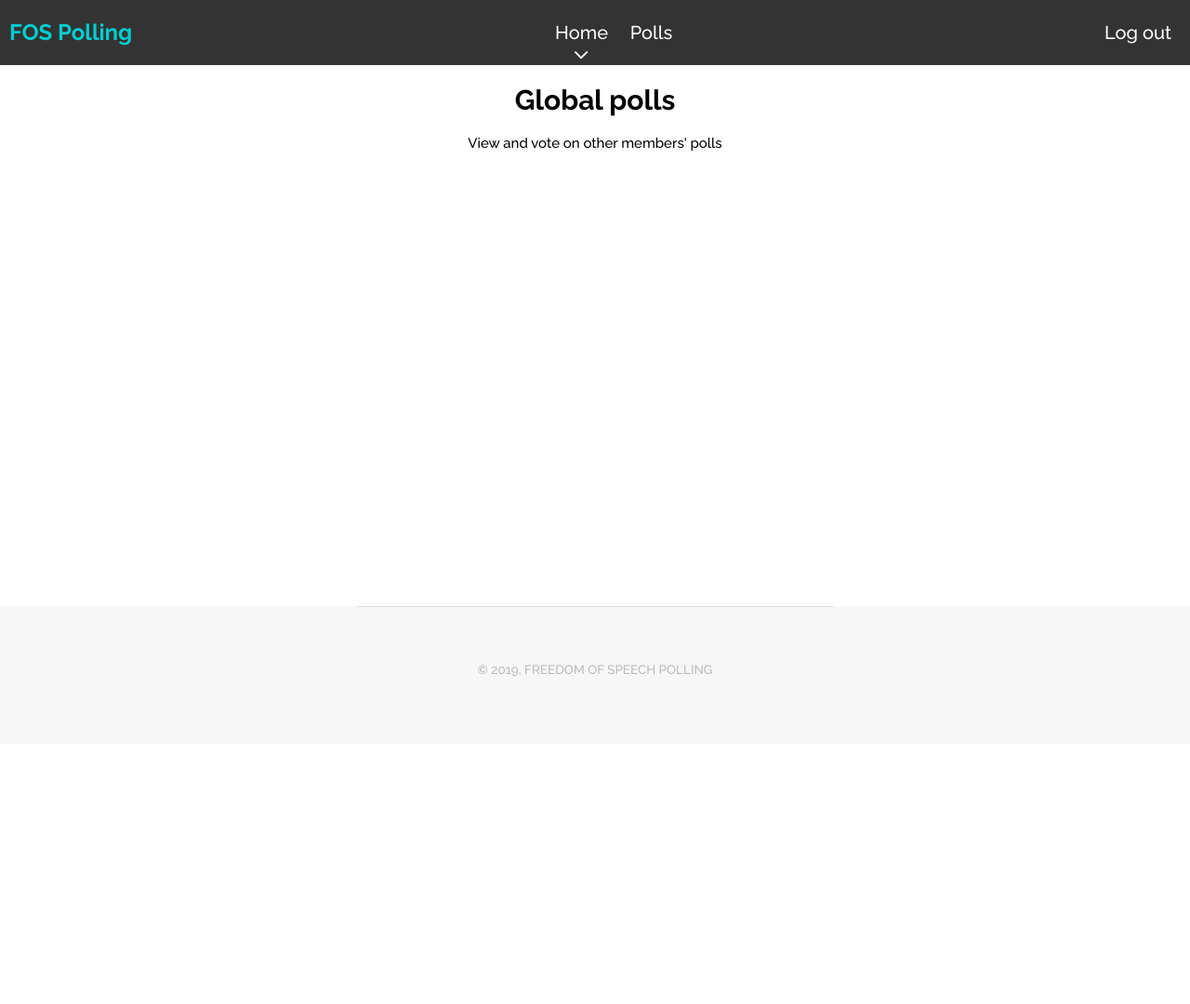
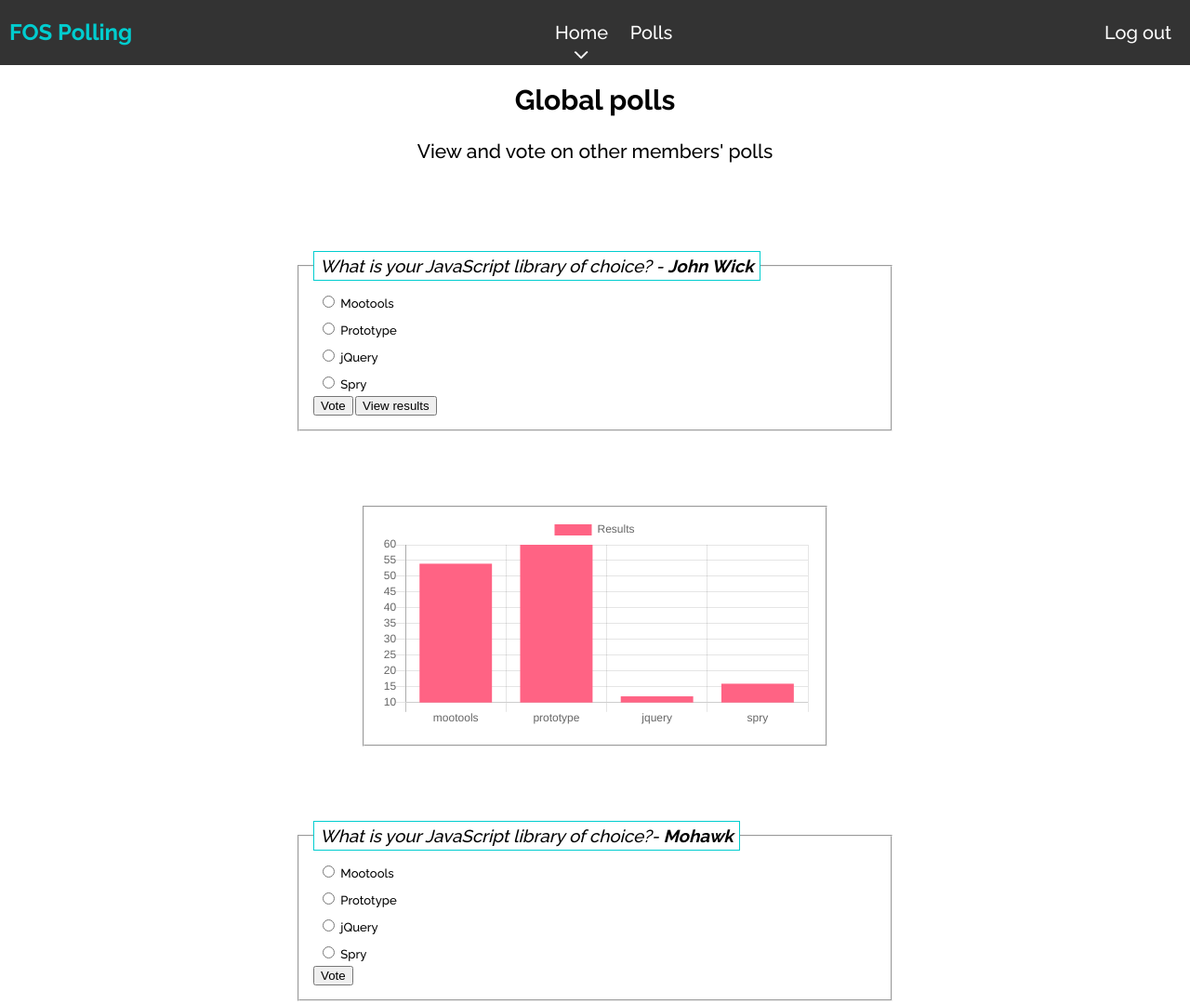
Before and after one commit to ccorpuz/FOSPoll, a website: page public/polls.html in a window 1280 px wide. Shown: the top 1080 px of the page at 93% size. Before the commit the page ends 800 px from the top, so only its background shows below. Drawn offline with nearby package versions, Linux system fonts and the light colour scheme.

Commit message:
added poll design

```diff
--- a/public/css/home.css
+++ b/public/css/home.css
@@ -337,6 +337,37 @@ a.poll-btn:focus {
   }
 }
 
+.polls-container {
+  font-size: 62.5%;
+  font-family: 'Raleway', sans-serif;
+  box-sizing: border-box;
+}
+
+label {
+  display: block;
+  padding: 5px;
+  font-size: 1.4em;
+  color: black;
+}
+
+fieldset.poll-bound {
+  margin: 80px auto;
+  width: 80vmin;
+  padding: 8px 15px 15px 15px;
+  display: block;
+  text-align: left;
+  /* IE 7 Requires This */
+}
+
+legend#poll-legend {
+  padding: 4px 6px 4px 6px;
+  border: 1px solid;
+  border-color: #00cdcf;
+  font-size: 2.0em;
+  color: black;
+  font-style: italic;
+}
+
 /* Footer */
 #footer {
   background-color: #f7f7f7;
--- a/public/css/polls.css
+++ b/public/css/polls.css
@@ -45,10 +45,11 @@ nav h1 {
   font-size: 3vh;
 }
 
-nav ul{
+nav ul {
   margin: 0;
   padding: 0;
 }
+
 nav ul li {
   /* This allow us to arrange list items in a row, without using float */
   display: inline-block;
@@ -57,7 +58,7 @@ nav ul li {
 }
 
 /* Create a style for the first level items */
-nav > ul > li > a {
+nav>ul>li>a {
   color: white;
   display: block;
   line-height: 2.5em;
@@ -65,15 +66,15 @@ nav > ul > li > a {
   text-decoration: none;
 }
 
-nav li > ul {
+nav li>ul {
   display: none;
 }
 
-nav li > ul li{
+nav li>ul li {
   display: block;
 }
 
-nav li > ul li a {
+nav li>ul li a {
   color: white;
   display: block;
   line-height: 2em;
@@ -85,14 +86,15 @@ nav li > ul li a {
 nav li:hover {
   background-color: #666;
 }
+
 /* display the submenu on mouse over main menu item*/
-nav li:hover > ul{
-    position:absolute;
-    display : block;
+nav li:hover>ul {
+  position: absolute;
+  display: block;
   background-color: #666;
 }
 
-nav li:hover > ul > li:hover{
+nav li:hover>ul>li:hover {
   background-color: #00cdcf;
 }
 
@@ -105,11 +107,11 @@ nav #logout a:hover {
   background-color: red;
 }
 
-nav > ul > li > a:hover {
-  background-color:#00cdcf;
+nav>ul>li>a:hover {
+  background-color: #00cdcf;
 }
 
-nav ul > li.dd{
+nav ul>li.dd {
   background-image: url("../img/white-down-arrow.png");
   background-size: 2.5vh;
   background-position: bottom;
@@ -126,6 +128,44 @@ flex: 1 0 auto;
 
 .page-title {
   text-align: center;
+}
+
+.polls-container {
+  font-size: 62.5%;
+  font-family: 'Raleway', sans-serif;
+  box-sizing: border-box;
+}
+
+
+label {
+  display: block;
+  padding: 5px;
+  font-size: 1.4em;
+  color: black;
+}
+
+fieldset.poll-bound {
+  margin: 80px auto;
+  width: 80vmin;
+  padding: 8px 15px 15px 15px;
+  display: block;
+  /* IE 7 Requires This */
+}
+
+fieldset.results-poll1 {
+  box-sizing: border-box;
+  width: 39vw;
+  position: relative;
+}
+
+
+legend#poll-legend {
+  padding: 4px 6px 4px 6px;
+  border: 1px solid;
+  border-color: #00cdcf;
+  font-size: 2.0em;
+  color: black;
+  font-style: italic;
 }
 
 /* Footer */
--- a/public/polls.html
+++ b/public/polls.html
@@ -32,6 +32,60 @@
       <h1>Global polls</h1>
       <label>View and vote on other members' polls<label>
     </div>
+    <div class="polls-container">
+      <fieldset id="poll1" class="poll-bound">
+        <legend id="poll-legend">What is your JavaScript library of choice? - <strong>John Wick</strong></legend>
+        <form action="" id="form1" name="form1" method="POST">
+          <label>
+            <input type="radio" name="Poll" value="mootools" id="Poll_0" />
+            Mootools
+          </label>
+          <label>
+            <input type="radio" name="Poll" value="prototype" id="Poll_1" />
+            Prototype
+          </label>
+          <label>
+            <input type="radio" name="Poll" value="jquery" id="Poll_2" />
+            jQuery
+          </label>
+          <label>
+            <input type="radio" name="Poll" value="spry" id="Poll_3" />
+            Spry
+          </label>
+          <input type="submit" name="submit" id="submit" value="Vote" />
+          <button type="button" name="button" onclick="document.getElementById('view-results').style.display='block'">View results</button>
+          <input type="hidden" name="id" value="form1" />
+          <input type="hidden" name="MM_insert" value="form1" />
+        </form>
+      </fieldset>
+      <fieldset id="view-results" class="results-poll1 poll-bound">
+        <canvas id="myChart" aria-label="Shows poll results" role="img">
+          <p>Poll results chart<p>
+        </canvas>
+      </fieldset>
+      <fieldset class="poll-bound">
+        <legend id="poll-legend">What is your JavaScript library of choice?- <strong>Mohawk</strong></legend>
+        <form action="" id="form2" name="form2" method="POST">
+          <label>
+            <input type="radio" name="Poll" value="mootools" id="Poll_0" />
+            Mootools
+          </label>
+          <label>
+            <input type="radio" name="Poll" value="prototype" id="Poll_1" />
+            Prototype
+          </label>
+          <label>
+            <input type="radio" name="Poll" value="jquery" id="Poll_2" />
+            jQuery
+          </label>
+          <label>
+            <input type="radio" name="Poll" value="spry" id="Poll_3" />
+            Spry
+          </label>
+          <input type="submit" name="submit" id="submit" value="Vote" />
+        </form>
+      </fieldset>
+    </div>
   </div>
   <!-- Footer -->
   <footer id="footer">
@@ -44,6 +98,48 @@
       window.location = "home.html";
     };
   </script>
+  <script src="https://code.jquery.com/jquery-3.3.1.min.js" integrity="sha256-FgpCb/KJQlLNfOu91ta32o/NMZxltwRo8QtmkMRdAu8=" crossorigin="anonymous"></script>
+  <script src="https://cdnjs.cloudflare.com/ajax/libs/Chart.js/2.7.3/Chart.min.js"></script>
+  <script type="text/javascript">
+    var ctx = document.getElementById('myChart');
+    var pollName1, pollName2, pollName3, pollName4;
+    var poll1, poll2, poll3, poll4;
+
+    pollName1 = document.getElementById('Poll_0').value;
+    pollName2 = document.getElementById('Poll_1').value;
+    pollName3 = document.getElementById('Poll_2').value;
+    pollName4 = document.getElementById('Poll_3').value;
+
+
+
+    poll1 = 54;
+    poll2 = 60;
+    poll3 = 12;
+    poll4 = 16;
+
+
+
+    var chart = new Chart(ctx, {
+      // The type of chart we want to create
+      type: 'bar',
+
+      // The data for our dataset
+      data: {
+        labels: [pollName1, pollName2, pollName3, pollName4],
+        datasets: [{
+          label: "Results",
+          backgroundColor: 'rgb(255, 99, 132)',
+          borderColor: 'rgb(255, 99, 132)',
+          data: [poll1, poll2, poll3, poll4]
+        }],
+      },
+      // Configuration options go here
+      options: {
+        responsive: true
+
+      }
+    });
+  </script>
 </body>
 
 </html>
```
Also changed, not shown: public/home.html (+35 -3 lines). Lines whose indentation alone changed are shown as unchanged.
